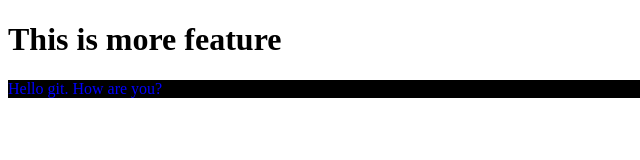
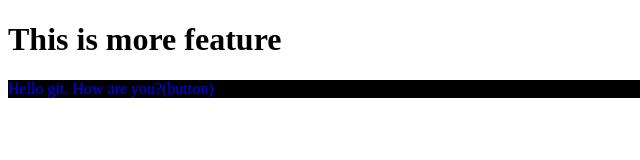
Before and after one commit to imranali4429/Git-Github, a plain HTML site: page index.html in a window 1280 px wide. Shown: the full height of the page, 0-640 px from the left. Drawn offline with Linux system fonts and the light colour scheme.

```diff
--- a/index.html
+++ b/index.html
@@ -8,7 +8,7 @@
 </head>
 <body>
   <h1>This is more feature</h1>
-  <P> Hello git. How are you? </P
+  <P> Hello git. How are you?(button) </P
 
 </body>
 </html>
```
